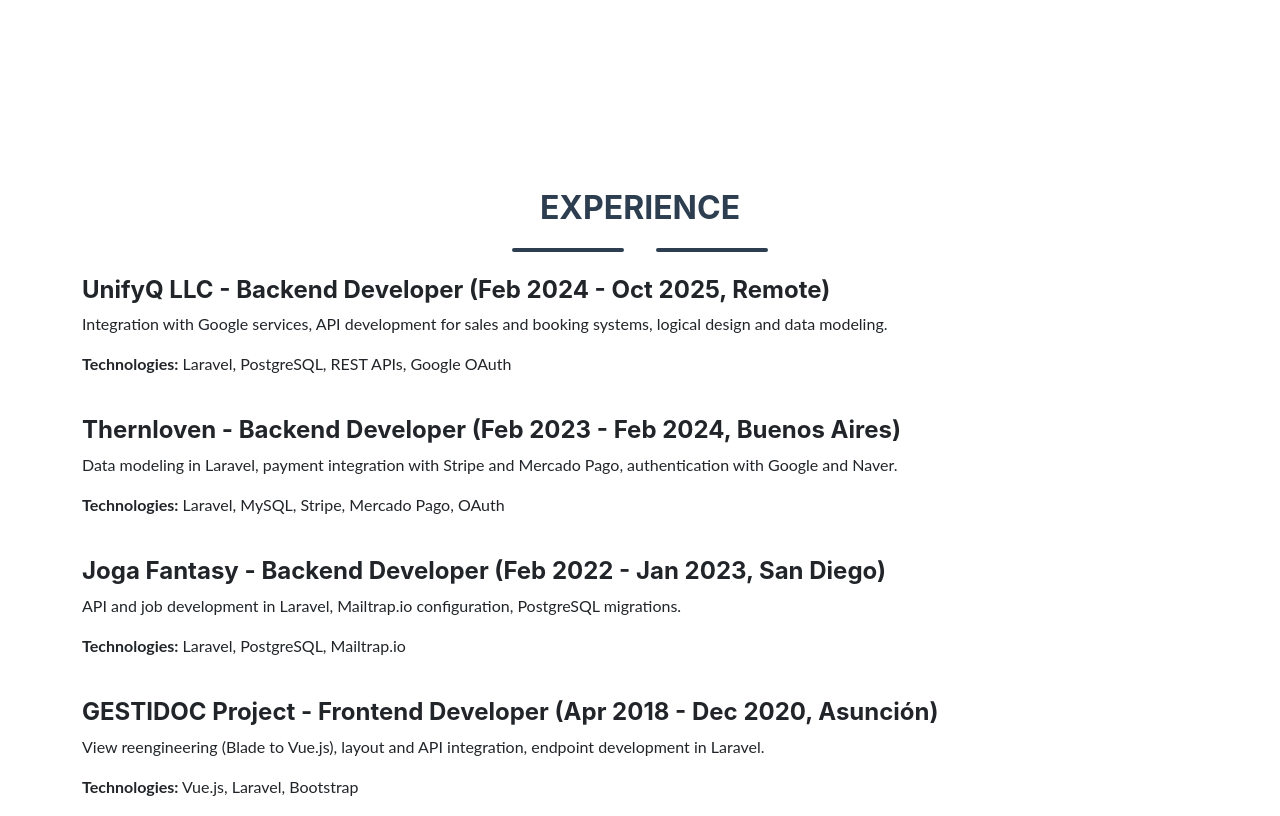
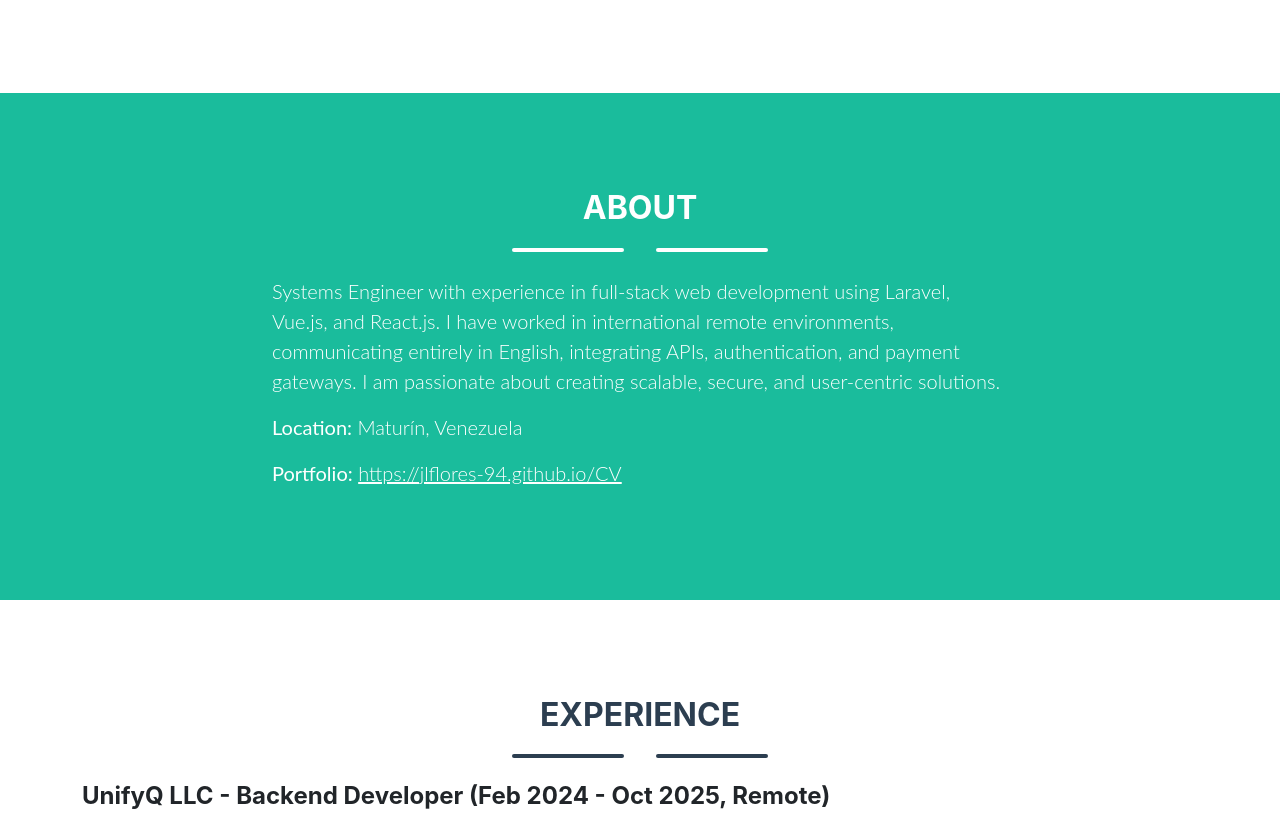
Before and after one commit to jlflores-94/CV, a plain HTML site: page index.html in a window 1280 px wide. Shown: the part 1178-1994 px from the top of the page. Drawn offline with nearby package versions, Linux system fonts and the light colour scheme.

Commit message:
revert about

```diff
--- a/index.html
+++ b/index.html
@@ -195,6 +195,26 @@
         </div>
     </section>
 
+    <section class="page-section bg-primary text-white mb-0" id="about">
+        <div class="container">
+            <h2 class="text-center text-uppercase text-white">About</h2>
+            <div class="divider-custom divider-light">
+                <div class="divider-custom-line"></div>
+                <div class="divider-custom-icon"><i class="fas fa-star"></i></div>
+                <div class="divider-custom-line"></div>
+            </div>
+            <div class="row">
+                <div class="col-lg-8 mx-auto">
+                    <p class="lead">
+                        Systems Engineer with experience in full-stack web development using Laravel, Vue.js, and React.js. I have worked in international remote environments, communicating entirely in English, integrating APIs, authentication, and payment gateways. I am passionate about creating scalable, secure, and user-centric solutions.
+                    </p>
+                    <p class="lead"><b>Location:</b> Maturín, Venezuela</p>
+                    <p class="lead"><b>Portfolio:</b> <a style="color: #fff;" href="https://jlflores-94.github.io/CV" target="_blank">https://jlflores-94.github.io/CV</a></p>
+                </div>
+            </div>
+        </div>
+    </section>
+
     <section class="page-section portfolio" id="experience">
         <div class="container">
             <h2 class="text-center text-uppercase text-secondary mb-0" lang="es">Experiencia</h2>
```
